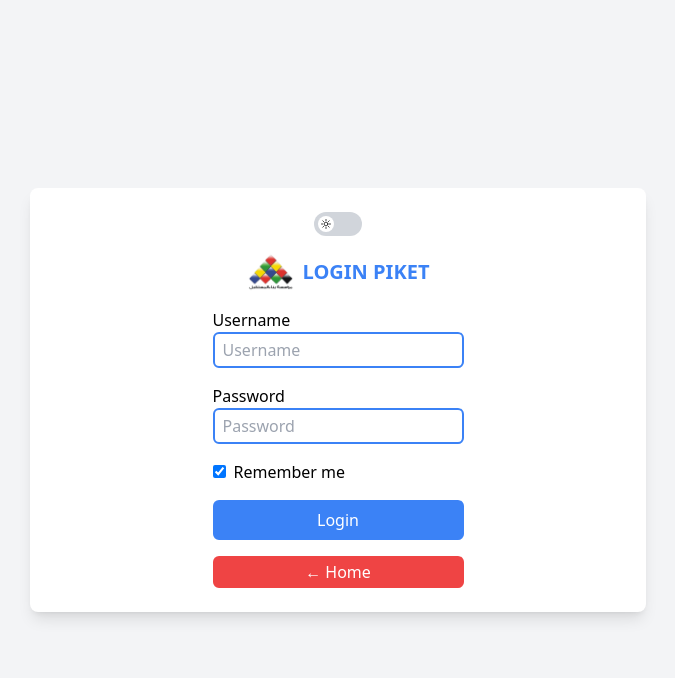
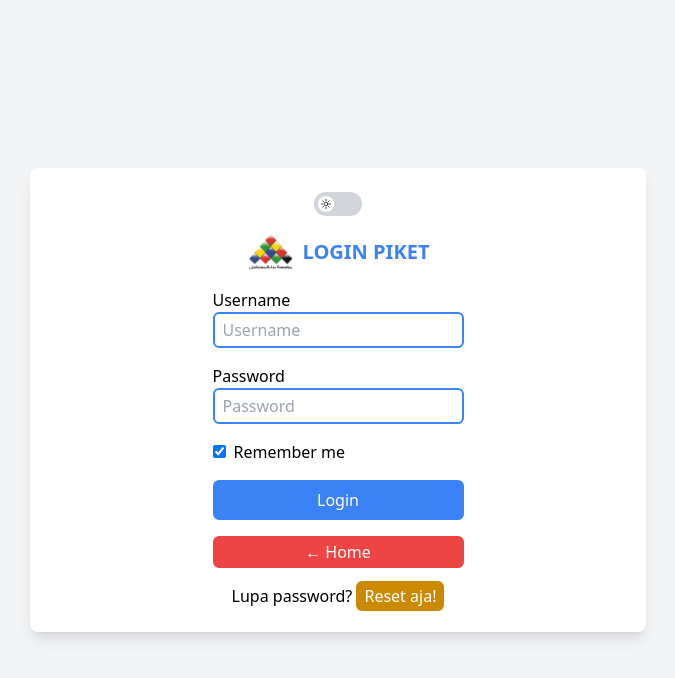
Before and after one commit to azharf99/PiketApp, a Django app: page /accounts/login/?next=/accounts/password/done in a window 1280 px wide. Shown: the top 678 px of the page, without its empty margins (302-977 px from the left). Run offline with Django 5.2, Linux system fonts and the light colour scheme.

Commit message:
Fixing reset password view

```diff
--- a/reports/views.py
+++ b/reports/views.py
@@ -100,7 +100,7 @@ class ReportQuickCreateViewV2(BaseFormView, CreateView):
         temp_data = []
         temp_index = 0
         for index in range(0, 15):
-            if class_name[index] != data[temp_index]["schedule__schedule_class__short_class_name"]:
+            if class_name[index] != data[temp_index].schedule.schedule_class.short_class_name:
                 temp_data.append({"id": f"{parent_index}{index}", "status": "No data"})
             else:
                 temp_data.append(data[temp_index])
--- a/templates/registration/login.html
+++ b/templates/registration/login.html
@@ -24,6 +24,7 @@
           <div class="text-center flex flex-col gap-4 justify-center">
             <button class="py-2 px-2 bg-blue-500 text-white rounded-md" type="submit" id="submit">Login</button>
             <a href="{% url 'home' %}" id="back" class="py-1 px-2 bg-red-500 text-white rounded-md">&leftarrow; Home</a>
+            <p>Lupa password? <a href="{% url 'password_reset' %}" id="back" class="py-1 px-2 bg-yellow-600 text-white rounded-md">Reset aja!</a></p>
           </div>
           <div id="loading" class="hidden flex gap-4 justify-center items-center text-white p-2 bg-blue-500 rounded-md cursor-pointer my-4">
             <div class="loader"></div>
--- a/templates/registration/password_reset_confirm.html
+++ b/templates/registration/password_reset_confirm.html
@@ -1,10 +1,12 @@
 {% extends 'registration/base-auth.html' %}
 
 {% block content %}
-  <h2>Enter New Password</h2>
+  <h2 class="text-xl font-semibold my-2">Enter New Password</h2>
   <form method="post">
     {% csrf_token %}
     {{ form.as_p }}
-    <button type="submit">Change Password</button>
+    <div class="text-center">
+      <button class="my-4 py-2 px-2 bg-blue-500 text-white rounded-md" type="submit">Change Password</button>
+    </div>
   </form>
 {% endblock %}
--- a/templates/registration/password_reset_form.html
+++ b/templates/registration/password_reset_form.html
@@ -1,12 +1,10 @@
 {% extends 'registration/base-auth.html' %}
 
 {% block content %}
-  <h2>Password Reset</h2>
+  <h2 class="text-xl font-semibold my-2">Password Reset</h2>
   <form method="post">
     {% csrf_token %}
-    <div class="my-2 text-blue-500 font-semibold">
-      {{ form.as_p }}
-    </div>
+    {{ form.as_p }}
     <div class="text-center">
       <button class="my-4 py-2 px-2 bg-blue-500 text-white rounded-md" type="submit">Reset Password</button>
     </div>
--- /dev/null
+++ b/templates/registration/password_reset_subject.txt
@@ -0,0 +1,3 @@
+{% load i18n %}{% autoescape off %}
+{% blocktranslate %}Password reset on {{ site_name }}{% endblocktranslate %}
+{% endautoescape %}
--- a/users/urls.py
+++ b/users/urls.py
@@ -1,4 +1,5 @@
 from django.urls import path
+from users.forms import UserPasswordResetForm, UserSetPasswordForm
 from users.views import MyLoginView, MyLogoutView, MyProfileView, UserListView, UserCreateView, UserDetailView, UserUpdateView, UserDeleteView, \
                         UserPasswordChangeDoneView, UserPasswordChangeView, UserUploadView, UserDownloadExcelView
 from django.contrib.auth import views as auth_views
@@ -17,8 +18,13 @@ urlpatterns = [
     path("detail/<int:pk>/", UserDetailView.as_view(),  {"site_title": "USER DETAIL - PIKET SMA IT AL BINAA"}, "user-detail"),
     path("update/<int:pk>/", UserUpdateView.as_view(),  {"site_title": "UPDATE USER - PIKET SMA IT AL BINAA"}, "user-update"),
     path("delete/<int:pk>/", UserDeleteView.as_view(),  {"site_title": "DELETE USER - PIKET SMA IT AL BINAA"}, "user-delete"),
-    path('password_reset/', auth_views.PasswordResetView.as_view(), name='password_reset'),
+    path('password_reset/', auth_views.PasswordResetView.as_view(
+        html_email_template_name='registration/password_reset_email.html',
+        form_class = UserPasswordResetForm
+    ), name='password_reset'),
     path('password_reset/done/', auth_views.PasswordResetDoneView.as_view(), name='password_reset_done'),
-    path('reset/<uidb64>/<token>/', auth_views.PasswordResetConfirmView.as_view(), name='password_reset_confirm'),
+    path('reset/<uidb64>/<token>/', auth_views.PasswordResetConfirmView.as_view(
+        form_class = UserSetPasswordForm
+    ), name='password_reset_confirm'),
     path('reset/done/', auth_views.PasswordResetCompleteView.as_view(), name='password_reset_complete'),
 ]
```
Also changed, not shown: templates/registration/password_reset_email.html (added, +10 -0 lines), users/forms.py (+18 -1 lines), 1 other file.
